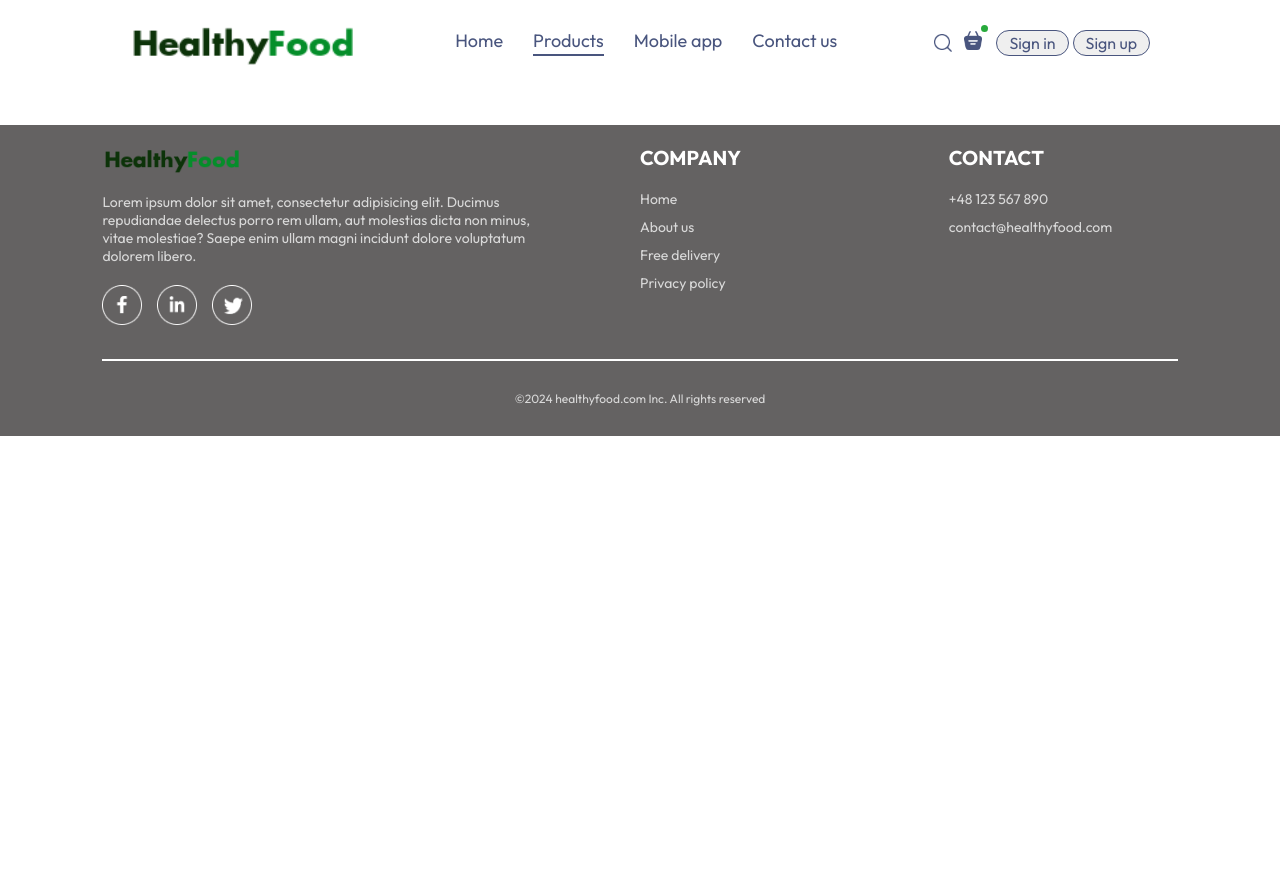
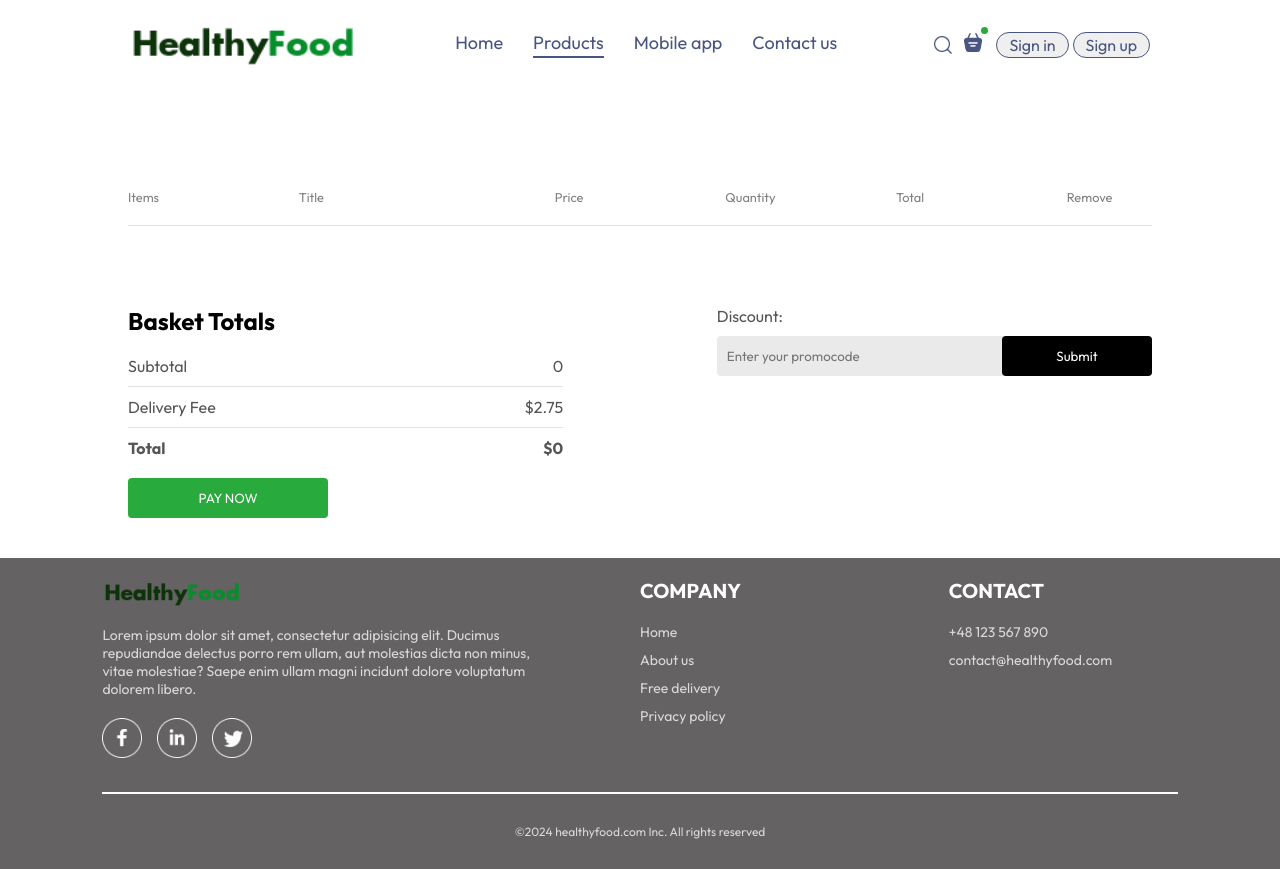
Before and after one commit to StanleyPete/mern-food-delivery-app, a React (Vite) app in the folder fe/: page /basket in a window 1280 px wide. Before the commit the page ends 800 px from the top, so only its background shows below. Built offline with nearby package versions, Linux system fonts and the light colour scheme.

Commit message:
Basket page created

```diff
--- a/fe/src/App.jsx
+++ b/fe/src/App.jsx
@@ -7,9 +7,7 @@ import Home from './pages/home/Home'
 import Footer from './components/footer/Footer'
 import LogInPopUp from './components/logInSignUpPopUp/LogInPopUp'
 import SignUpPopUp from './components/logInSignUpPopUp/SignUpPopUp'
-
-
-
+import Basket from './pages/basket/Basket'
 
 
 
@@ -26,6 +24,7 @@ const App = () => {
         <NavMenu setShowLogin={setShowLogin} setShowSignUp={setShowSignUp}/>
         <Routes>
           <Route path='/' element={<Home/>} />
+          <Route path='/basket' element={<Basket/>}/>
 
         </Routes>
       </div>
--- a/fe/src/components/NavMenu/NavMenu.jsx
+++ b/fe/src/components/NavMenu/NavMenu.jsx
@@ -9,18 +9,18 @@ const NavMenu = ({setShowLogin, setShowSignUp}) => {
 
 
   return (
-    <div className='navmenu'>
-      <img src={assets.logo} alt="Healthy Food company logo" className="logo" />
+    <div className="navmenu">
+      <Link to="/"><img src={assets.logo} alt="Healthy Food company logo" className="logo" /></Link>
       <ul className="menu">
-        <Link to='/' onClick={()=>setNav("Home")} className={navMenuState==="Home"?"active":""}>Home</Link>
-        <a href='#explore-products'  onClick={()=>setNav("Products")} className={navMenuState==="Products"?"active":""}>Products</a>
-        <a href='#mobile-app-download' onClick={()=>setNav("Mobile app")} className={navMenuState==="Mobile app"?"active":""}>Mobile app</a>
-        <a href='#footer' onClick={()=>setNav("Contact us")} className={navMenuState==="Contact us"?"active":""}>Contact us</a>
+        <Link to="/" onClick={()=>setNav("Home")} className={navMenuState==="Home"?"active":""}>Home</Link>
+        <a href="#explore-products"  onClick={()=>setNav("Products")} className={navMenuState==="Products"?"active":""}>Products</a>
+        <a href="#mobile-app-download" onClick={()=>setNav("Mobile app")} className={navMenuState==="Mobile app"?"active":""}>Mobile app</a>
+        <a href="#footer" onClick={()=>setNav("Contact us")} className={navMenuState==="Contact us"?"active":""}>Contact us</a>
       </ul>
       <div className="navmenu-right">
         <img src={assets.search_icon} alt="Search icon" />
         <div className="navmenu-search-icon">
-          <img src={assets.basket_icon} alt="Basket icon" />
+          <Link to="/basket"><img src={assets.basket_icon} alt="Basket icon" /></Link>
           <div className="dot"></div>
         </div>
         <div className="navmenu-right-buttons">
--- /dev/null
+++ b/fe/src/pages/basket/Basket.jsx
@@ -0,0 +1,76 @@
+import React, { useContext } from 'react'
+import './basket.css'
+import { StoreContext } from '../../context/StoreContext';
+
+const Basket = () => {
+
+    const {basketItems, product_list, removeFromBasket} = useContext(StoreContext);
+  return (
+    <div className="basket">
+      <div className="basket-items">
+        <div className="basket-items-title">
+          <p>Items</p>
+          <p>Title</p>
+          <p>Price</p>
+          <p>Quantity</p>
+          <p>Total</p>
+          <p>Remove</p>
+        </div>
+        <br />
+        <hr />
+        {product_list.map((item, index)=>{
+          if(basketItems[item._id]>0){
+            return (
+              <div>
+                <div className="basket-items-title basket-items-item">
+                  <img src={item.image} alt="" />
+                  <p>{item.name}</p>
+                  <p>${item.price}</p>
+                  <p>{basketItems[item._id]}</p>
+                  <p>${item.price*basketItems[item._id]}</p>
+                  <p onClick={()=>removeFromBasket(item._id)} className="remove">x</p>
+                </div>
+                <hr />
+              </div>
+            )
+          }
+        })}
+      </div>
+      <div className="basket-summary">
+        <div className="basket-total">
+          <h2>Basket Totals</h2>
+          <div>
+            <div className="basket-total-details">
+              <p>Subtotal</p>
+              <p>{0}</p>
+            </div>
+            <hr />
+            <div className="basket-total-details">
+              <p>Delivery Fee</p>
+              <p>${2.75}</p>
+            </div>
+            <hr />
+            <div className="basket-total-details">
+              <b>Total</b>
+              <b>${0}</b>
+            </div>
+          </div>
+        <button>PAY NOW</button>
+        </div>
+      <div className="basket-promocode">
+        <div>
+          <p>Discount:</p>
+          <div className="basket-promocde-input">
+            <input type="text" placeholder="Enter your promocode" />
+            <button>Submit</button>
+          </div>
+        </div>
+      </div>
+      </div>
+
+
+    </div>
+  )
+}
+
+export default Basket
--- /dev/null
+++ b/fe/src/pages/basket/basket.css
@@ -0,0 +1,91 @@
+.basket{
+    margin-top: 100px;
+}
+.basket-items-title{
+    display: grid;
+    grid-template-columns: 1fr 1.5fr 1fr 1fr 1fr 0.5fr;
+    align-items: center;
+    color: grey;
+    font-size: max(1vw, 12px);
+}
+
+.basket-items-item{
+    margin: 10px 0px;
+    color: black;
+}
+
+.basket-items-item img{
+    width: 50px;
+}
+
+.basket hr{
+    height: 1px;
+    background-color: #e2e2e2;
+    border: none;
+}
+
+.remove{
+    cursor: pointer;
+}
+
+.basket-summary{
+    display: flex;
+    justify-content: space-between;
+    margin-top: 80px;
+    gap: max(12vw, 20px);
+}
+
+.basket-total{
+    display: flex;
+    flex-direction: column;
+    flex: 1;
+    gap: 20px;
+}
+.basket-total-details{
+    display: flex;
+    justify-content: space-between;
+    color: #555;
+}
+
+.basket-total hr {
+    margin: 10px 0px;
+}
+
+.basket-total button{
+    width: max(15vw, 200px);
+    padding: 12px 0px;
+    border: none;
+    color: white;
+    background-color: #28aa3c;
+    border-radius: 4px;
+    cursor: pointer;
+}
+.basket-promocode{
+    flex: 1;
+}
+.basket-promocode p{
+    color:#555;
+}
+.basket-promocde-input{
+    display: flex;
+    justify-content: space-between;
+    align-items: center;
+    margin-top: 10px;
+    background-color: #eaeaea;
+    border-radius: 4px;
+}
+.basket-promocde-input input{
+    background: transparent;
+    border: none;
+    outline: none;
+    padding-left: 10px;
+}
+.basket-promocde-input button{
+    width: max(10vw, 150px);
+    padding: 12px 5px;
+    background-color: black;
+    border: none;
+    color: white;
+    border-radius: 4px;
+
+}
```
